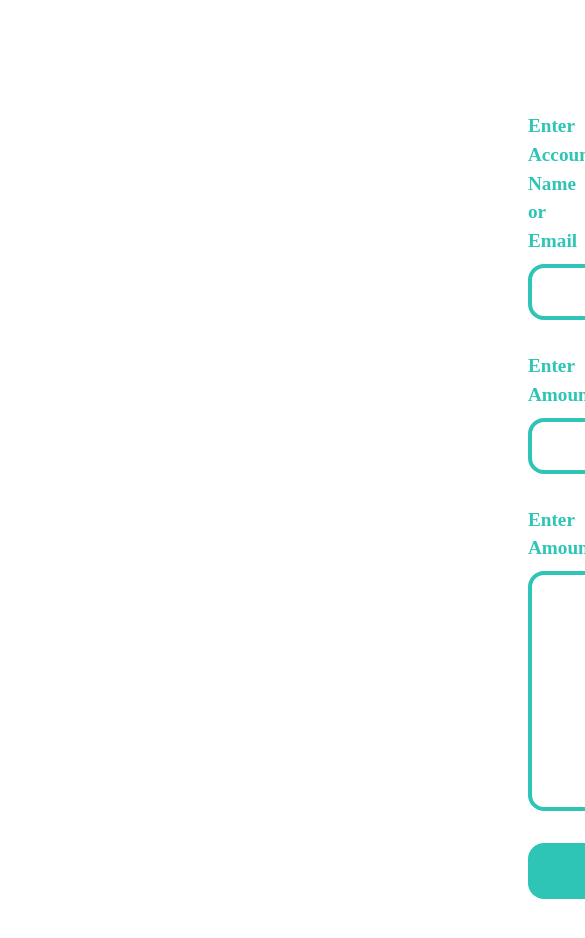
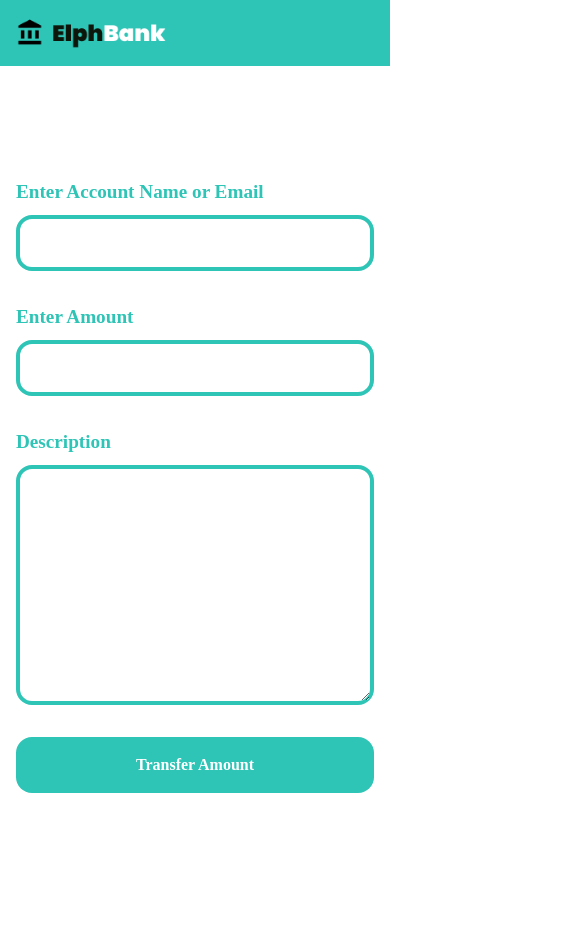
Before and after one commit to elphie-pro/ElphBank, a Next.js app: page /transfer in a window 390 px wide. Shown: the top 938 px of the page, 585 px wide, since content can reach past the window. Built offline with nearby package versions, Linux system fonts and the light colour scheme; no server answers.

Commit message:
transfer

```diff
--- a/src/app/transfer/page.jsx
+++ b/src/app/transfer/page.jsx
@@ -3,6 +3,8 @@ import { motion } from 'framer-motion';
 import Sidebar from '@/components/Sidebar'
 import Button from '@/components/Dashboard/Buttons'
 import Transfer from '@/components/Transfers/transfe'
+import Link from 'next/link';
+import Image from 'next/image';
 
 export default function Page() {
     const variants = {
@@ -10,7 +12,19 @@ export default function Page() {
         show: { opacity: 1, transition: { staggerChildren: 0.25 } },
       };
     return (
-         <motion.div variants={variants} initial="hidden" animate="show" className=' bg-white w-full min-h-screen'>
+         <motion.div variants={variants} initial="hidden" animate="show" className=' bg-white w-full overflow-hidden min-h-screen'>
+            <nav className="bg-[#2ec4b6] w-full p-4 md:hidden block">
+                <div className="w-[10rem] ">
+                    <Link href="/" className="">
+                    <Image
+                        src="/Group 5.png"
+                        width={150}
+                        height={38}
+                        alt="ElphBank Logo"
+                    />
+                    </Link>
+                </div>
+            </nav>
             <Sidebar />
             <div className="w-full block max-w-[100rem] mx-auto px-4 py-8 md:pb-2">
                 <Button />
--- a/src/components/Transfers/transfe.jsx
+++ b/src/components/Transfers/transfe.jsx
@@ -3,22 +3,22 @@ import { useState } from "react";
 import { useRouter } from "next/navigation";
 export default function Page() {
     return (
-        <div className="text-black ml-[32rem] mt-[5rem]">
+        <div className="text-black md:ml-[32rem] mt-[5rem]">
             <div className="flex flex-col gap-8 ">
                 <div className="flex flex-col gap-2">
                     <h2 className="text-[1.2rem] text-[#2ec4b6] font-semibold">Enter Account Name or Email</h2>
-                    <input type="text" className="w-[45rem] h-[3.5rem] border-4 border-[#2ec4b6] rounded-2xl outline-none"/>
+                    <input type="text" className="md:w-[45rem] h-[3.5rem] border-4 border-[#2ec4b6] rounded-2xl outline-none"/>
                 </div>
                 <div className="flex flex-col gap-2">
                     <h2 className="text-[1.2rem] text-[#2ec4b6] font-semibold">Enter Amount</h2>
-                    <input type="text" className="w-[45rem] h-[3.5rem] border-4 border-[#2ec4b6] rounded-2xl outline-none"/>
+                    <input type="text" className="md:w-[45rem] h-[3.5rem] border-4 border-[#2ec4b6] rounded-2xl outline-none"/>
                 </div>
                 <div className="flex flex-col gap-2">
-                    <h2 className="text-[1.2rem] text-[#2ec4b6] font-semibold">Enter Amount</h2>
-                    <textarea type="text" className="w-[45rem] h-[15rem] border-4 border-[#2ec4b6] rounded-2xl outline-none"/>
+                    <h2 className="text-[1.2rem] text-[#2ec4b6] font-semibold">Description</h2>
+                    <textarea type="text" className="md:w-[45rem] h-[15rem] border-4 border-[#2ec4b6] rounded-2xl outline-none"/>
                 </div>
                 <div className="flex flex-col gap-2">
-                    <button className="w-[45rem] h-[3.5rem] text-white font-semibold bg-[#2ec4b6] rounded-2xl">Transfer Amount</button>
+                    <button className="md:w-[45rem] h-[3.5rem] text-white font-semibold bg-[#2ec4b6] rounded-2xl">Transfer Amount</button>
                 </div>
             </div>
             <div className="mt-[8rem] ml-[18rem]">
```
